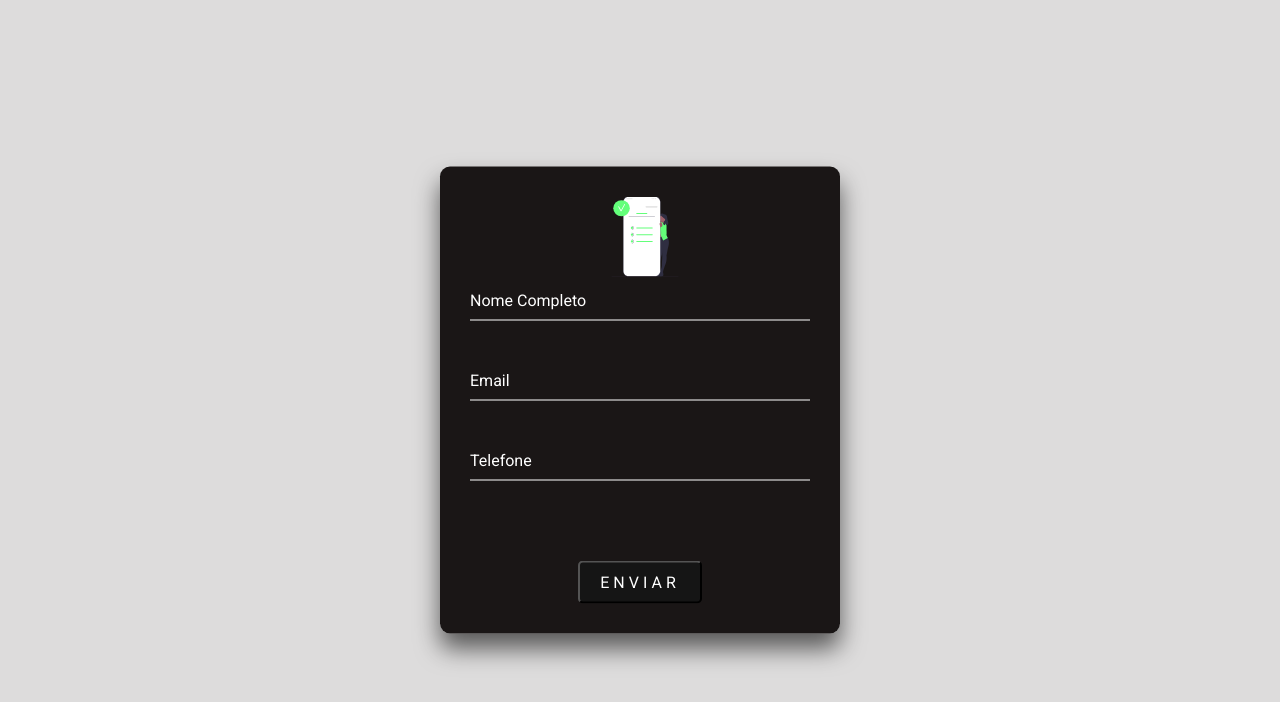
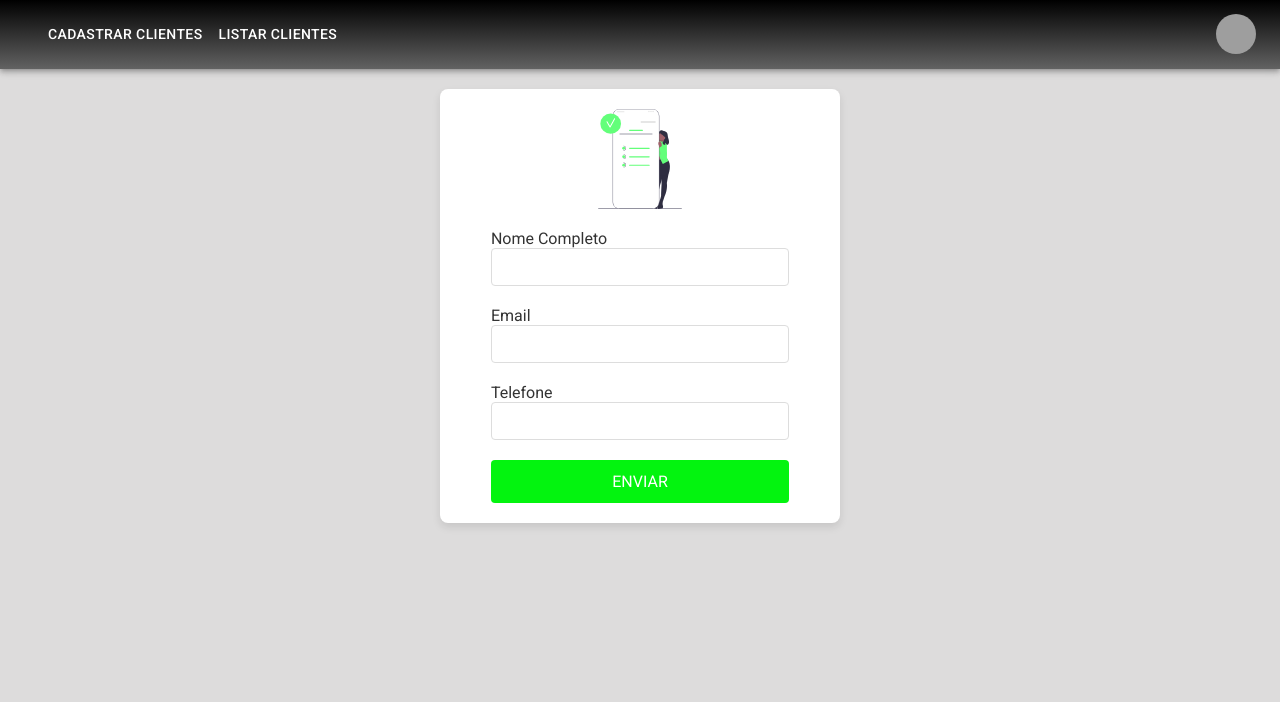
Before and after one commit to vvenetillo/contact_creator, a React (Vite) app: page /register in a window 1280 px wide. Shown: the top 702 px of the page. Built offline with nearby package versions, Linux system fonts and the light colour scheme; grey boxes are pictures that could not be loaded.

Commit message:
update navbar and register

```diff
--- a/package.json
+++ b/package.json
@@ -14,9 +14,12 @@
     "@emotion/styled": "^11.11.0",
     "@mui/icons-material": "^5.15.0",
     "@mui/material": "^5.15.0",
+    "axios": "^1.6.5",
+    "prop-types": "^15.8.1",
     "react": "^18.2.0",
     "react-dom": "^18.2.0",
-    "react-router-dom": "^6.14.2",
+    "react-router-dom": "^6.21.1",
+    "styled-components": "^6.1.7",
     "sweetalert2": "^11.7.20"
   },
   "devDependencies": {
--- a/src/components/material/FormModel.jsx
+++ b/src/components/material/FormModel.jsx
@@ -1,85 +1,175 @@
-/* eslint-disable react/no-unknown-property */
-import { useState } from "react";
-import styles from "../layout/Forms.module.css";
+/* eslint-disable react/prop-types */
+import { useReducer } from "react";
+import styled from "styled-components";
 import Swal from "sweetalert2";
+import { useNavigate } from "react-router-dom";
+import axios from 'axios'
 
-import photo from '../../assets/photo.svg'
+axios.create({
+  baseURL: 'http://localhost:3001/'
+})
 
-export default function Login() {
-  const [username, setUsername] = useState("");
-  const [name, setName] = useState("");
-  const [password, setPassword] = useState("");
-  const [errorMessage, setErrorMessage] = useState("");
+import photo from "../../assets/photo.svg";
 
+const Container = styled.div`
+  max-width: 400px;
+  margin: 20px auto;
+  padding: 20px;
+  background-color: #fff;
+  box-shadow: 0 4px 8px rgba(0, 0, 0, 0.1);
+  border-radius: 8px;
 
+  display: flex;
+  flex-direction: column;
+  align-items: center; /* Centraliza horizontalmente */
+  justify-content: center; /* Centraliza verticalmente */
+`;
 
-  const handleLogin = (e) => {
+const Image = styled.img`
+  width: 100%;
+  max-height: 100px;
+  margin-bottom: 20px;
+`;
+
+const Form = styled.form`
+  display: flex;
+  flex-direction: column;
+`;
+
+const FormGroup = styled.div`
+  margin-bottom: 20px;
+`;
+
+const Label = styled.label`
+  font-size: 16px;
+  margin-bottom: 8px;
+  color: #333;
+`;
+
+const Input = styled.input`
+  padding: 10px;
+  font-size: 14px;
+  border: 1px solid #ddd;
+  border-radius: 4px;
+  width: 100%;
+  box-sizing: border-box;
+`;
+
+const SubmitButton = styled.button`
+  padding: 12px;
+  background-color: #03f40f;
+  color: #fff;
+  font-size: 16px;
+  border: none;
+  border-radius: 4px;
+  cursor: pointer;
+`;
+
+const ErrorMessage = styled.p`
+  color: #ff0000;
+  margin-top: 10px;
+`;
+
+const initialState = {
+  username: "",
+  name: "",
+  password: "",
+  errorMessage: "",
+  submittedData: [],
+  showList: false,
+};
+
+const reducer = (state, action) => {
+  switch (action.type) {
+    case "SET_USERNAME":
+      return { ...state, username: action.payload };
+    case "SET_NAME":
+      return { ...state, name: action.payload };
+    case "SET_PASSWORD":
+      return { ...state, password: action.payload };
+    case "SET_ERROR_MESSAGE":
+      return { ...state, errorMessage: action.payload };
+    case "SET_SUBMITTED_DATA":
+      return { ...state, submittedData: action.payload };
+    case "SET_SHOW_LIST":
+      return { ...state, showList: action.payload };
+    default:
+      return state;
+  }
+};
+
+const Login = () => {
+  const [state, dispatch] = useReducer(reducer, initialState);
+  const navigate = useNavigate();
+
+  const handleLogin = async (e) => {
     e.preventDefault();
 
-    if(!username || !name || !password){
-      setErrorMessage('Preencha corretamente os dados')
-    }
+    const { username, name, password } = state;
 
-    }
+    if (!username || !name || !password) {
+      dispatch({ type: "SET_ERROR_MESSAGE", payload: "Preencha corretamente os dados" });
+    } else {
+      const formData = [name, username, password];
+      dispatch({ type: "SET_SUBMITTED_DATA", payload: formData });
+      dispatch({ type: "SET_SHOW_LIST", payload: true });
 
+      // Chama a função de retorno do componente pai
+      console.log(formData)
 
-
-  function handleSubmit() {
       Swal.fire({
         title: "Good job!",
         text: "You clicked the button!",
-      icon: "success"
+        icon: "success",
       });
-    window.location.reload()
+
+      // Navegar para outra página (opcional)
+      navigate("/list");
     }
+  };
 
   return (
-    <div className={styles.login_box}>
+    <Container>
+      <Image src={photo} alt="ilustration" />
+      <Form onSubmit={handleLogin}>
+        <FormGroup>
+          <Label>Nome Completo</Label>
+          <Input
+            type="text"
+            name="name"
+            id="fname"
+            required
+            value={state.name}
+            onChange={(e) => dispatch({ type: "SET_NAME", payload: e.target.value })}
+          />
+        </FormGroup>
+        <FormGroup>
+          <Label>Email</Label>
+          <Input
+            type="text"
+            name="email"
+            id="femail"
+            required
+            value={state.email}
+            onChange={(e) => dispatch({ type: "SET_EMAIL", payload: e.target.value })}
+          />
+        </FormGroup>
+        <FormGroup>
+          <Label>Telefone</Label>
+          <Input
+            type="text"
+            name="telefone"
+            id="ftelefone"
+            required
+            value={state.telefone}
+            onChange={(e) => dispatch({ type: "SET_TELEFONE", payload: e.target.value })}
+          />
+        </FormGroup>
+        <SubmitButton type="submit" onSubmit={handleLogin}>ENVIAR</SubmitButton>
+        {state.errorMessage && <ErrorMessage>{state.errorMessage}</ErrorMessage>}
+      </Form>
+    </Container>
+  );
+};
 
-      <img src={photo} alt="ilustration" srcset={photo} width={350} height={80}/>
-
-      <form onSubmit={handleLogin}>
-        <div className={styles.user}>
-          <input
-            type="text"
-            name=""
-            required
-            value={name}
-            onChange={(e) => setName(e.target.value)}
-          />
-          <label>Nome Completo</label>
-        </div>
-        <div className={styles.user}>
-          <input
-            type="text"
-            name=""
-            required
-            value={username}
-            onChange={(e) => setUsername(e.target.value)}
-          />
-          <label>Email</label>
-        </div>
-        <div className={styles.user}>
-          <input
-            type="text"
-            name=""
-            required
-            value={password}
-            onChange={(e) => setPassword(e.target.value)}
-          />
-          <label>Telefone</label>
-        </div>
-        <center>
-          <button
-            type="submit"
-            className={styles.submit}
-            onClick={handleSubmit}
-          >
-            ENVIAR
-          </button>
-        </center>
-        {errorMessage && <p className={styles.error}>{errorMessage}</p>}
-      </form>
-    </div>
-  );
-}
+export default Login;
--- a/src/components/material/NavModel.jsx
+++ b/src/components/material/NavModel.jsx
@@ -15,7 +15,6 @@ import MenuItem from "@mui/material/MenuItem";
 
 
 import { Link } from "react-router-dom";
-import Register from "../pages/Register";
 
 import style from "../layout/NavModel.module.css";
 
@@ -33,7 +32,6 @@ function NavModel() {
   };
   const handleOpenUserMenu = (event) => {
     setAnchorElUser(event.currentTarget);
-    console.log(setAnchorElUser);
   };
 
   const handleCloseNavMenu = () => {
@@ -203,7 +201,7 @@ function NavModel() {
           </Toolbar>
         </Container>
       </AppBar>
-      <Register />
+
     </>
   );
 }
--- a/src/components/pages/List.jsx
+++ b/src/components/pages/List.jsx
@@ -1,9 +1,15 @@
+/* eslint-disable react/prop-types */
+import NavModel from "../material/NavModel";
+import styles from "../layout/Forms.module.css";
 
-export default function List (){
+export default function List  () {
   return (
-    <div>
-      <h1>Lista</h1>
+    <>
+    <NavModel />
+    <div className={styles.list}>
+      <h2>Dados inseridos:</h2>
 
     </div>
-  )
+    </>
+  );
 }
--- a/src/components/pages/Register.jsx
+++ b/src/components/pages/Register.jsx
@@ -1,8 +1,12 @@
 import FormModel from "../material/FormModel"
-
+import NavModel from '../material/NavModel'
 
 export default function Register(){
   return(
+    <>
+    <NavModel />
+
     <FormModel />
+    </>
   )
 }
--- a/src/components/routes/Navbar.jsx
+++ b/src/components/routes/Navbar.jsx
@@ -1,10 +1,23 @@
 import  NavModel  from '../material/NavModel';
+import photo2 from '../../assets/default.svg'
+import styled from "styled-components";
+
+
+const Image = styled.img`
+  margin: 20px auto;
+  width: 80%;
+  display: flex;
+  justify-content: center;
+  align-items: center;
+  max-height: 500px;
+  margin-bottom: 20px;
+`;
 
 export default function Navbar(){
   return(
     <div>
     <NavModel />
-
+    <Image src={photo2} alt="photo default"/>
     </div>
   )
 }
```
Also changed, not shown: src/assets/default.svg (added), 1 other file (tests, documents, lock files or other folders). Lines whose indentation alone changed are shown as unchanged.
